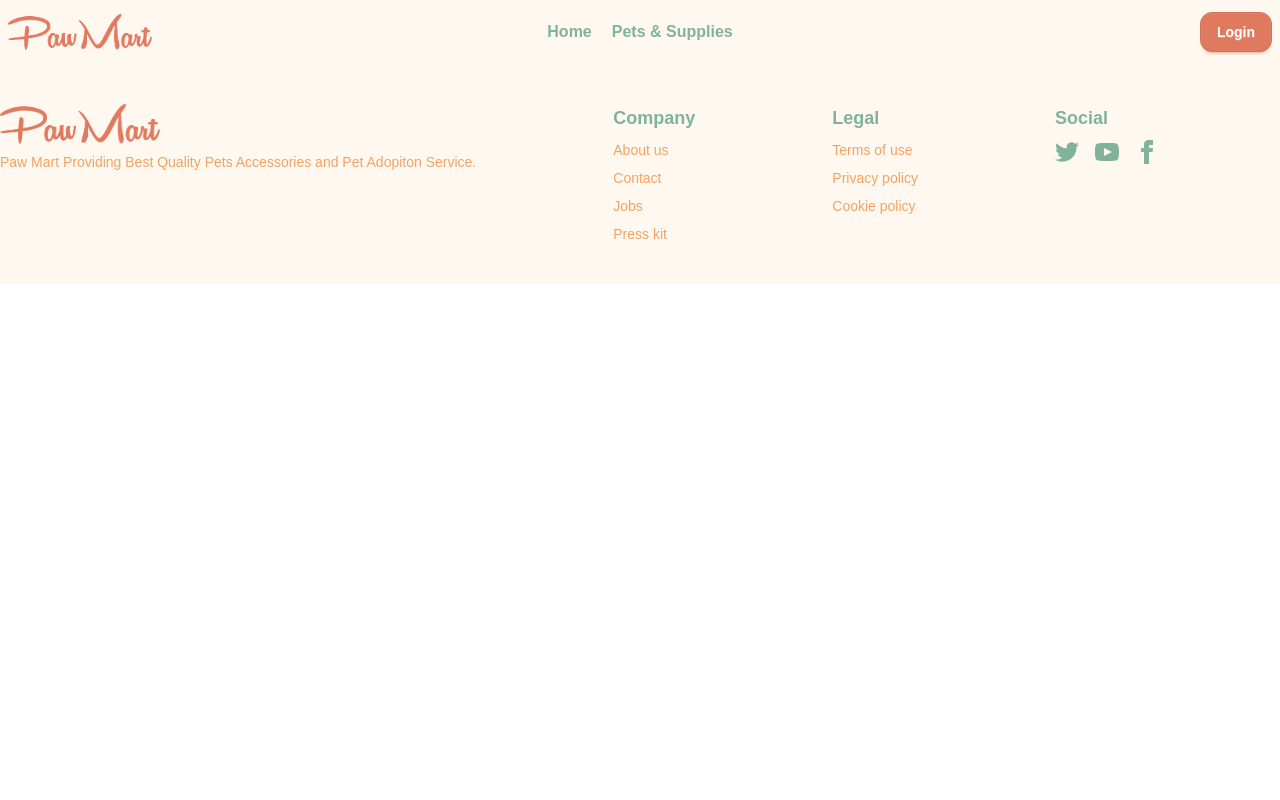
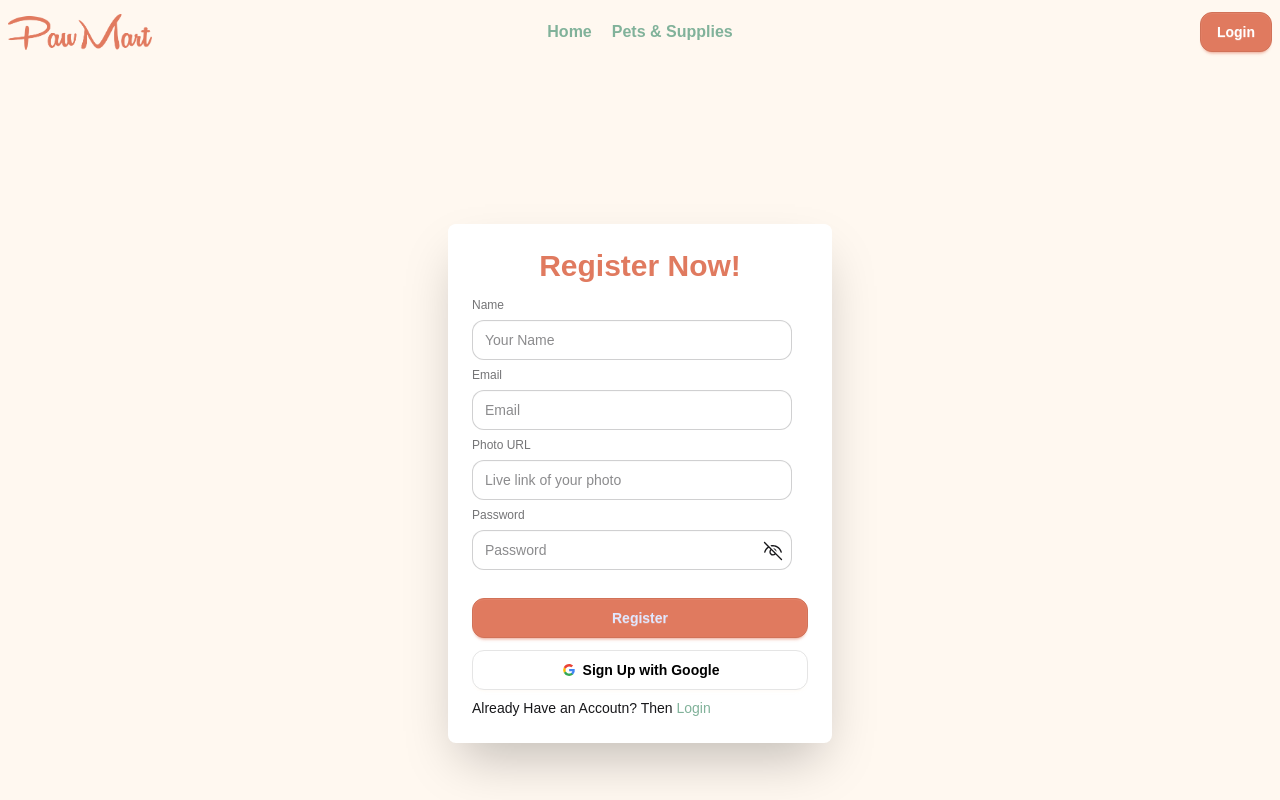
Before and after one commit to mjh-shikder/A-10-PawMart-Web-App-Clint, a React (Vite) app: page /register in a window 1280 px wide. Shown: the top 800 px of the page. Built offline with nearby package versions, Linux system fonts and the light colour scheme; no server answers; a web font is replaced by a local one.

Commit message:
registration page done

```diff
--- a/src/pages/Register.jsx
+++ b/src/pages/Register.jsx
@@ -1,11 +1,182 @@
-import React from 'react';
+import React, { useState } from "react";
+import { Link, useLocation, useNavigate } from "react-router";
+import { toast } from "react-toastify";
+import { VscEye, VscEyeClosed } from "react-icons/vsc";
+import { updateProfile } from "firebase/auth";
+import Aos from "aos";
+import "aos/dist/aos.css";
+import useAuth from "../hook/useAuth";
 
-const Register = () => {
-    return (
-        <div>
+const Registration = () => {
+  //
+  const { createUser, setUser, showPassword, setShowPassword, googleSignin } =
+    useAuth();
 
+  const [error, setError] = useState("");
+
+  const location = useLocation();
+  const navigate = useNavigate();
+
+  // show hide password function
+  const handleShowHidePassword = (e) => {
+    e.preventDefault();
+    setShowPassword(!showPassword);
+  };
+
+  // Email, password registration
+  const handleRegister = (e) => {
+    e.preventDefault();
+    const email = e.target.email.value;
+    const password = e.target.password.value;
+    const photoURL = e.target.photoURL.value;
+    const displayName = e.target.name.value;
+
+
+
+    console.log(email, password, photoURL);
+
+    // reset error
+    setError("");
+
+    createUser(email, password)
+      .then((res) => {
+        const user = res.user;
+        console.log(user);
+
+        setUser(user);
+        if (photoURL) {
+          updateProfile(user, { photoURL });
+        }
+        if (displayName) {
+          updateProfile(user, { displayName });
+        }
+        toast("Registration Successful");
+        navigate(location.state ? location.state : "/");
+      })
+      .catch((error) => {
+        toast.error(error.message);
+        setError(error.message);
+      });
+  };
+
+  // Login with google
+  const handleGoogleSignUp = () => {
+    googleSignin()
+      .then((res) => {
+        const user = res.user;
+        setUser(user);
+        toast.success("Login Successful");
+        navigate(location.state ? location.state : "/");
+      })
+      .catch((err) => {
+        toast.error(err.message, err.code);
+      });
+  };
+
+  return (
+    <div data-aos="fade-right">
+      <title>Register</title>
+
+      <div className="card bg-base-100 w-full max-w-sm shrink-0 shadow-2xl mx-auto mt-40 mb-40">
+        <div className="card-body">
+          <h1 className="text-3xl text-primary font-bold text-center">
+            Register Now!
+          </h1>
+          <form onSubmit={handleRegister}>
+            <fieldset className="fieldset relative">
+              {/* Name Feild */}
+              <label className="label">Name</label>
+              <input
+                type="text"
+                className="input rounded-xl"
+                name="name"
+                placeholder="Your Name"
+              />
+              {/* Email Feild */}
+              <label className="label">Email</label>
+              <input
+                type="email"
+                className="input rounded-xl"
+                name="email"
+                placeholder="Email"
+              />
+              {/* Photo url */}
+              <label className="label">Photo URL</label>
+              <input
+                type="text"
+                className="input rounded-xl"
+                name="photoURL"
+                placeholder="Live link of your photo"
+              />
+              {/* Password Feild */}
+              <label className="label">Password</label>
+              <input
+                type={showPassword ? "text" : "password"}
+                className="input rounded-xl"
+                name="password"
+                placeholder="Password"
+              />
+              {error && <p className="text-primary">{error}</p>}
+              <button
+                className=" absolute top-62 right-6"
+                onClick={handleShowHidePassword}
+              >
+                {showPassword ? (
+                  <VscEye size={22}></VscEye>
+                ) : (
+                  <VscEyeClosed size={22}></VscEyeClosed>
+                )}
+              </button>
+              <div></div>
+              <button className="btn btn-primary mt-4 rounded-xl">
+                Register
+              </button>
+            </fieldset>
+          </form>
+          {/* Google */}
+          <button
+            onClick={handleGoogleSignUp}
+            className="btn bg-white text-black border-[#e5e5e5] rounded-xl"
+          >
+            <svg
+              aria-label="Google logo"
+              width="16"
+              height="16"
+              xmlns="http://www.w3.org/2000/svg"
+              viewBox="0 0 512 512"
+            >
+              <g>
+                <path d="m0 0H512V512H0" fill="#fff"></path>
+                <path
+                  fill="#34a853"
+                  d="M153 292c30 82 118 95 171 60h62v48A192 192 0 0190 341"
+                ></path>
+                <path
+                  fill="#4285f4"
+                  d="m386 400a140 175 0 0053-179H260v74h102q-7 37-38 57"
+                ></path>
+                <path
+                  fill="#fbbc02"
+                  d="m90 341a208 200 0 010-171l63 49q-12 37 0 73"
+                ></path>
+                <path
+                  fill="#ea4335"
+                  d="m153 219c22-69 116-109 179-50l55-54c-78-75-230-72-297 55"
+                ></path>
+              </g>
+            </svg>
+            Sign Up with Google
+          </button>
+          <p>
+            Already Have an Accoutn? Then{" "}
+            <Link className="text-secondary hover:underline " to={"/login"}>
+              Login
+            </Link>{" "}
+          </p>
         </div>
-    );
+      </div>
+    </div>
+  );
 };
 
-export default Register;
+export default Registration;
```
